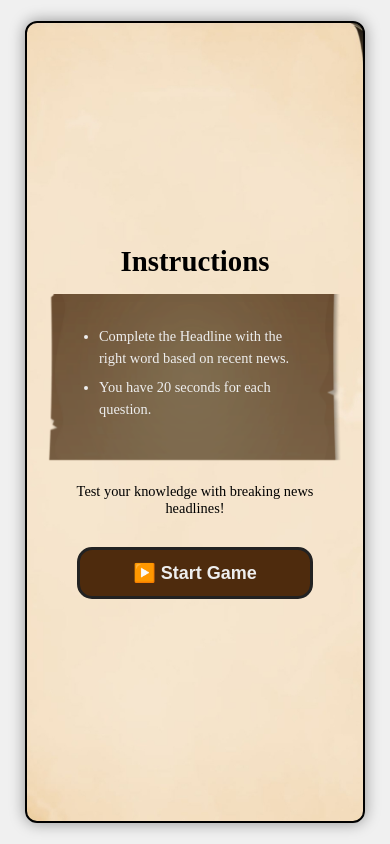
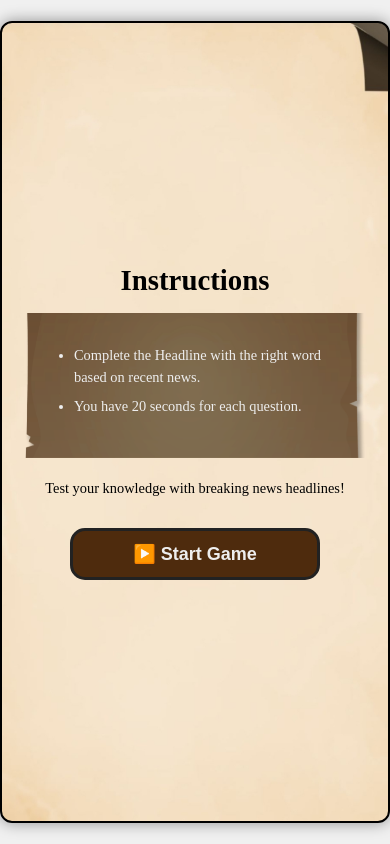
Before and after one commit to Kalmeshwar27/headlinesreact, a React (Create React App) app: page / in a window 390 px wide. Built offline with nearby package versions, Linux system fonts and the light colour scheme.

Commit message:
updated code

```diff
--- a/src/App.css
+++ b/src/App.css
@@ -799,8 +799,6 @@ body {
     border: 2px solid #000;
     margin: 1rem auto;
     padding: 1rem;
-    width: 100%;
-  max-width: 340px;
   }
 
   .start-screen h1 {
```
